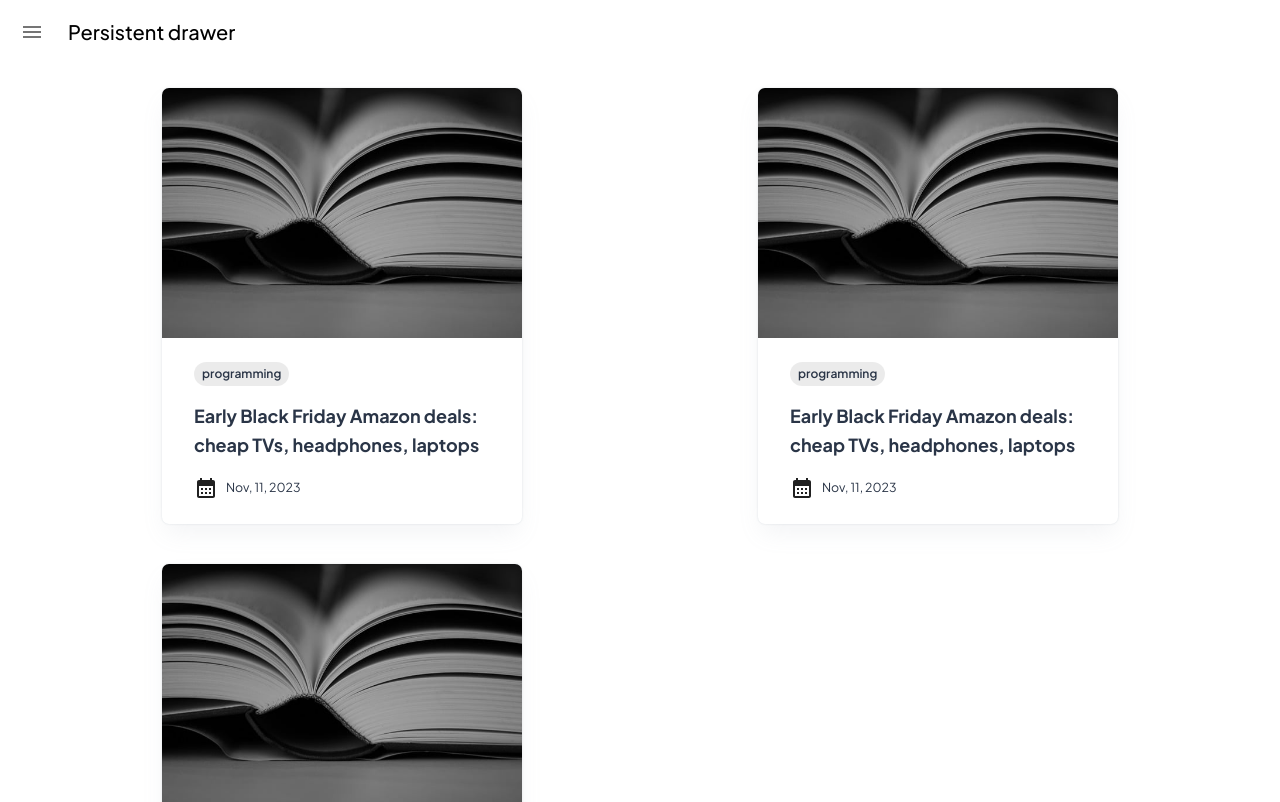
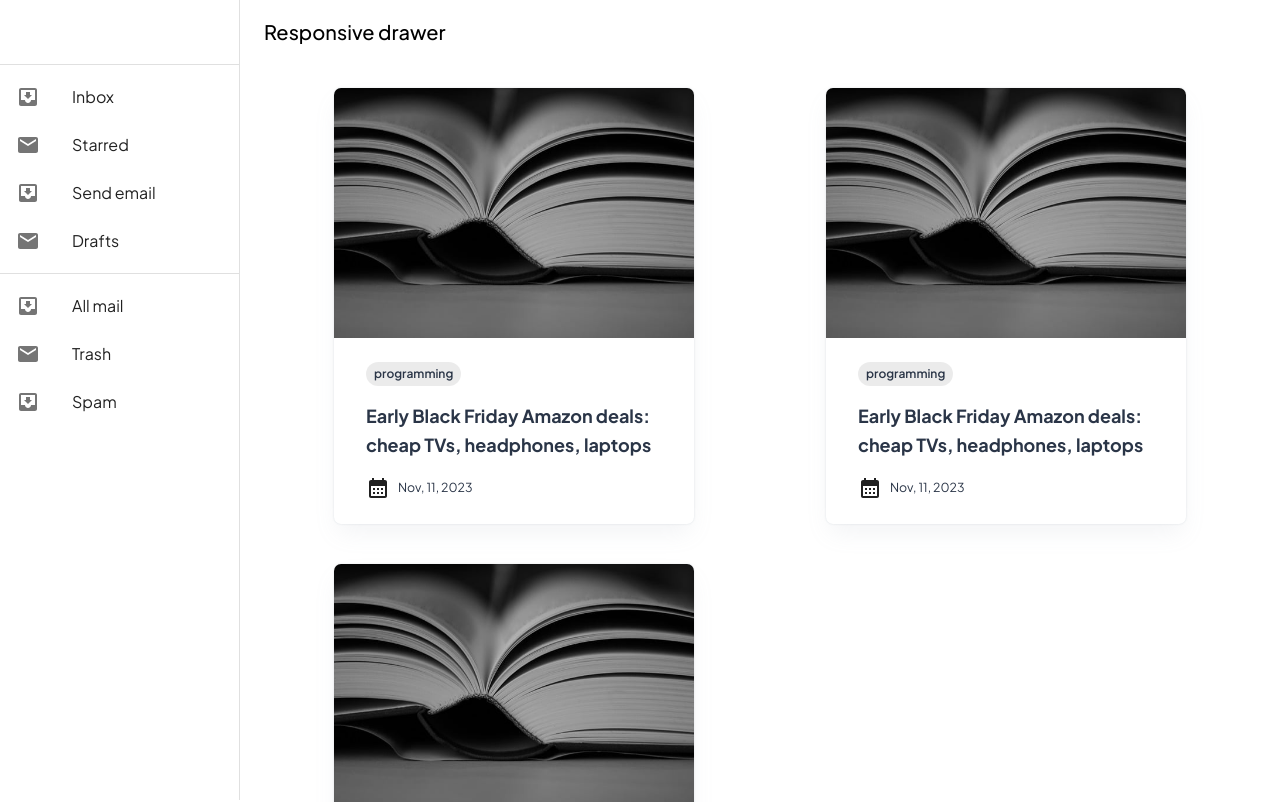
Before and after one commit to BijianWu/blog, a React (Create React App) app: page / in a window 1280 px wide. Shown: the top 802 px of the page. Built offline with nearby package versions, Linux system fonts and the light colour scheme.

Commit message:
chore: change app bar to be responstive style

```diff
--- a/src/components/Layout.jsx
+++ b/src/components/Layout.jsx
@@ -1,112 +1,23 @@
-import { Box, Container, CssBaseline, Divider, Drawer, IconButton, List, ListItem, ListItemButton, ListItemText, Toolbar, Typography, styled, useTheme } from "@mui/material";
+import { AppBar, Box, Container, CssBaseline, Divider, Drawer, IconButton, List, ListItem, ListItemButton, ListItemIcon, ListItemText, Toolbar, Typography } from "@mui/material";
+import { useState } from "react";
 import { Outlet } from "react-router-dom";
-import MuiAppBar from '@mui/material/AppBar';
-import { useState } from "react";
-
-import MenuIcon from '@mui/icons-material/Menu';
-import ChevronLeftIcon from '@mui/icons-material/ChevronLeft';
-import ChevronRightIcon from '@mui/icons-material/ChevronRight';
-import ListItemIcon from '@mui/material/ListItemIcon';
 import InboxIcon from '@mui/icons-material/MoveToInbox';
 import MailIcon from '@mui/icons-material/Mail';
+import MenuIcon from '@mui/icons-material/Menu';
 
 const drawerWidth = 240;
 
-const Main = styled('main', { shouldForwardProp: (prop) => prop !== 'open' })(
-    ({ theme, open }) => ({
-      flexGrow: 1,
-      padding: theme.spacing(3),
-      transition: theme.transitions.create('margin', {
-        easing: theme.transitions.easing.sharp,
-        duration: theme.transitions.duration.leavingScreen,
-      }),
-      marginLeft: `-${drawerWidth}px`,
-      ...(open && {
-        transition: theme.transitions.create('margin', {
-          easing: theme.transitions.easing.easeOut,
-          duration: theme.transitions.duration.enteringScreen,
-        }),
-        marginLeft: 0,
-      }),
-    }),
-);
+export default function Layout(props){
+    const { window } = props;
+    const [mobileOpen, setMobileOpen] = useState(false);
 
-const AppBar = styled(MuiAppBar, {
-    shouldForwardProp: (prop) => prop !== 'open',
-  })(({ theme, open }) => ({
-    transition: theme.transitions.create(['margin', 'width'], {
-      easing: theme.transitions.easing.sharp,
-      duration: theme.transitions.duration.leavingScreen,
-    }),
-    ...(open && {
-      width: `calc(100% - ${drawerWidth}px)`,
-      marginLeft: `${drawerWidth}px`,
-      transition: theme.transitions.create(['margin', 'width'], {
-        easing: theme.transitions.easing.easeOut,
-        duration: theme.transitions.duration.enteringScreen,
-      }),
-    }),
-}));
-
-const DrawerHeader = styled('div')(({ theme }) => ({
-    display: 'flex',
-    alignItems: 'center',
-    padding: theme.spacing(0, 1),
-    // necessary for content to be below app bar
-    ...theme.mixins.toolbar,
-    justifyContent: 'flex-end',
-}));
-
-export default function Layout(){
-    const theme = useTheme();
-    const [open, setOpen] = useState(false);
-
-    const handleDrawerOpen = () => {
-      setOpen(true);
+    const handleDrawerToggle = () => {
+      setMobileOpen(!mobileOpen);
     };
 
-    const handleDrawerClose = () => {
-      setOpen(false);
-    };
-
-    return <>
-
-        <Box sx={{ display: 'flex' }}>
-            <CssBaseline />
-            <AppBar position="fixed" open={open} elevation={0}>
-                <Toolbar sx={{ bgcolor: "rgb(255,255,255)" }}  >
-                <IconButton
-                    color="rbg(0,0,0)"
-                    aria-label="open drawer"
-                    onClick={handleDrawerOpen}
-                    edge="start"
-                    sx={{ mr: 2, ...(open && { display: 'none' }) }}
-                >
-                    <MenuIcon />
-                </IconButton>
-                <Typography variant="h6" color={"rgb(1,1,1)"} noWrap component="div">
-                    Persistent drawer
-                </Typography>
-                </Toolbar>
-            </AppBar>
-            <Drawer
-                sx={{
-                width: drawerWidth,
-                flexShrink: 0,
-                '& .MuiDrawer-paper': {
-                    width: drawerWidth,
-                    boxSizing: 'border-box',
-                },
-                }}
-                variant="persistent"
-                anchor="left"
-                open={open}
-            >
-                <DrawerHeader>
-                <IconButton onClick={handleDrawerClose}>
-                    {theme.direction === 'ltr' ? <ChevronLeftIcon /> : <ChevronRightIcon />}
-                </IconButton>
-                </DrawerHeader>
+    const drawer = (
+      <div>
+        <Toolbar />
         <Divider />
         <List>
           {['Inbox', 'Starred', 'Send email', 'Drafts'].map((text, index) => (
@@ -133,15 +44,91 @@ export default function Layout(){
             </ListItem>
           ))}
         </List>
+      </div>
+    );
+
+    const container = window !== undefined ? () => window().document.body : undefined;
+
+    return <>
+    <Box sx={{ display: 'flex' }}>
+      <CssBaseline />
+      <AppBar
+        elevation={0}
+        position="fixed"
+        sx={{
+          width: { sm: `calc(100% - ${drawerWidth}px)` },
+          ml: { sm: `${drawerWidth}px` },
+          bgcolor: "rgb(255, 255, 255)"
+        }}
+      >
+        <Toolbar>
+          <IconButton
+            color="black"
+            aria-label="open drawer"
+            edge="start"
+            onClick={handleDrawerToggle}
+            sx={{ mr: 2, display: { sm: 'none' } }}
+          >
+            <MenuIcon />
+          </IconButton>
+          <Typography color={"black"} variant="h6" noWrap component="div">
+            Responsive drawer
+          </Typography>
+        </Toolbar>
+      </AppBar>
+      <Box
+        component="nav"
+        sx={{ width: { sm: drawerWidth }, flexShrink: { sm: 0 } }}
+        aria-label="mailbox folders"
+      >
+        {/* The implementation can be swapped with js to avoid SEO duplication of links. */}
+        <Drawer
+          container={container}
+          variant="temporary"
+          open={mobileOpen}
+          onClose={handleDrawerToggle}
+          ModalProps={{
+            keepMounted: true, // Better open performance on mobile.
+          }}
+          sx={{
+            display: { xs: 'block', sm: 'none' },
+            '& .MuiDrawer-paper': { boxSizing: 'border-box', width: drawerWidth },
+          }}
+        >
+          {drawer}
         </Drawer>
-            <Main open={open}>
-                <DrawerHeader />
-
+        <Drawer
+          variant="permanent"
+          sx={{
+            display: { xs: 'none', sm: 'block' },
+            '& .MuiDrawer-paper': { boxSizing: 'border-box', width: drawerWidth },
+          }}
+          open
+        >
+          {drawer}
+        </Drawer>
+      </Box>
+      <Box
+        component="main"
+        sx={{ flexGrow: 1, p: 3, width: { sm: `calc(100% - ${drawerWidth}px)` } }}
+      >
+        <Toolbar />
         <Container maxWidth="lg">
             <Outlet />
         </Container>
-            </Main>
+      </Box>
     </Box>
 
+
+        {/* <h1>hi there</h1> */}
+         {/* <Nav/>     */}
+         {/* <Routes>
+            <Route path="/">
+
+            </Route>
+        </Routes>  */}
+         {/* <SelectElement />
+        <div>Hello world</div>
+        <Button variant="contained">Hello world</Button> */}
     </>
 }
```
Lines whose indentation alone changed are shown as unchanged.
